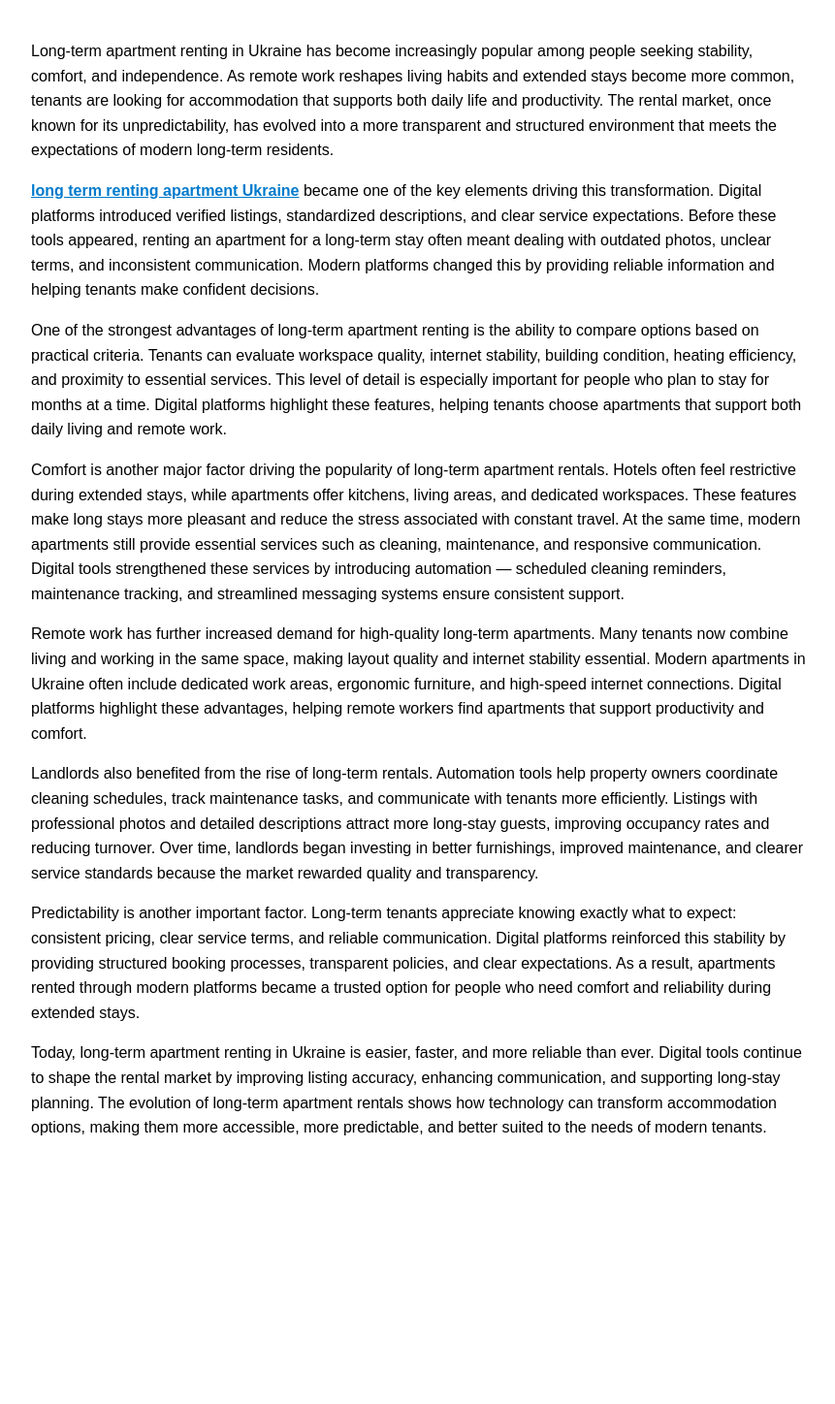
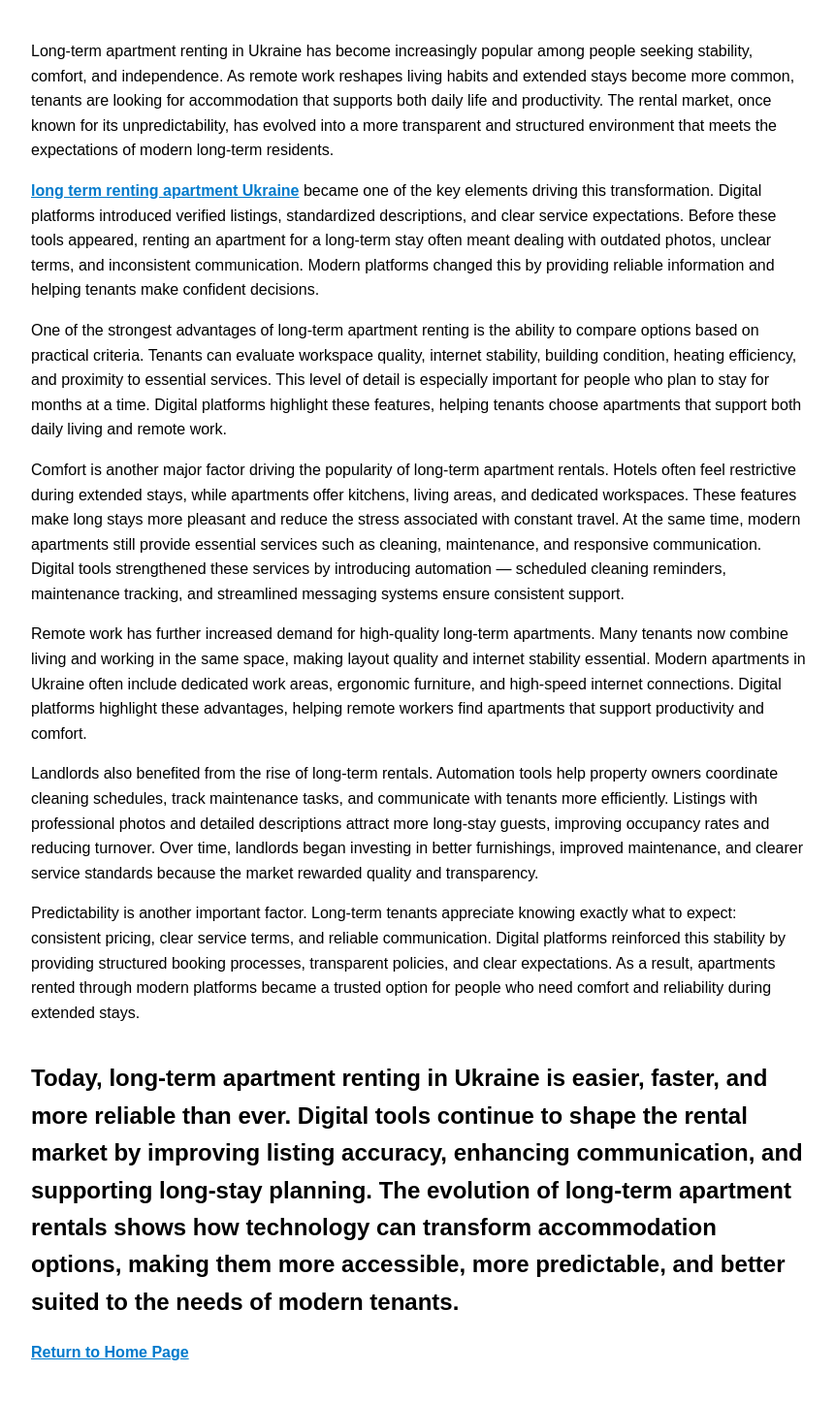
Before and after one commit to Sisikiev/sisikiev.github.io, a Jekyll site: the page built from _posts/2026-10-07-long-term-renting-apartment-ukraine.md, in a window 1280 px wide. Shown: the whole page at 97% size, without its empty margins (208-1069 px from the left). Built offline with Jekyll 4.4.1, drawn with Linux system fonts in a browser that asks for light colours; our own code applies the rules of GitHub Pages for plain Markdown files; before the commit the page ends 1216 px from its top, so only the background shows below that.

Commit message:
Update 2026-10-07-long-term-renting-apartment-ukraine.md

```diff
--- a/_posts/2026-10-07-long-term-renting-apartment-ukraine.md
+++ b/_posts/2026-10-07-long-term-renting-apartment-ukraine.md
@@ -18,3 +18,6 @@ Landlords also benefited from the rise of long-term rentals. Automation tools he
 Predictability is another important factor. Long-term tenants appreciate knowing exactly what to expect: consistent pricing, clear service terms, and reliable communication. Digital platforms reinforced this stability by providing structured booking processes, transparent policies, and clear expectations. As a result, apartments rented through modern platforms became a trusted option for people who need comfort and reliability during extended stays.
 
 Today, long-term apartment renting in Ukraine is easier, faster, and more reliable than ever. Digital tools continue to shape the rental market by improving listing accuracy, enhancing communication, and supporting long-stay planning. The evolution of long-term apartment rentals shows how technology can transform accommodation options, making them more accessible, more predictable, and better suited to the needs of modern tenants.
+---
+
+**[Return to Home Page](https://sisikiev.github.io)**
```
